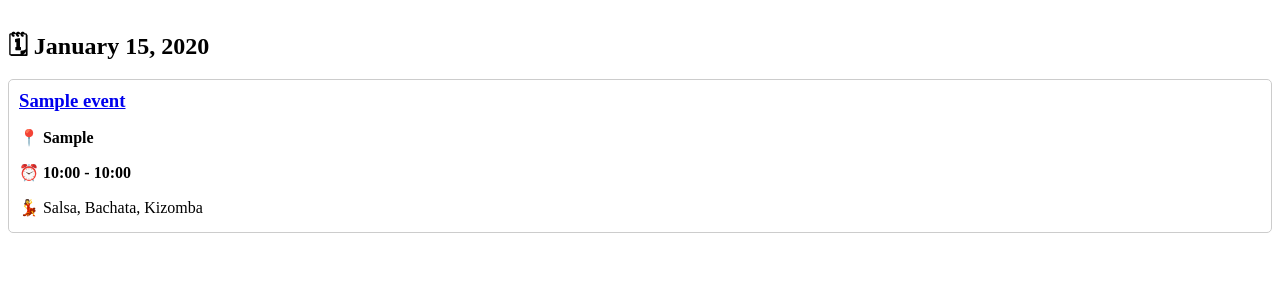
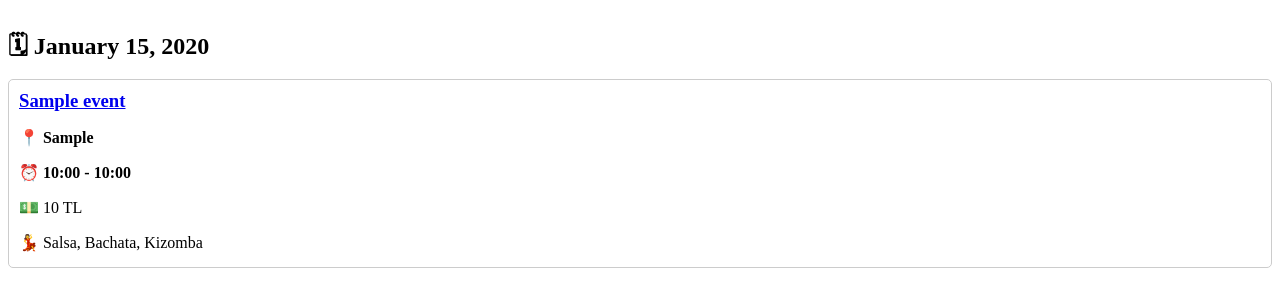
Before and after one commit to canbolukbas/findlatinnights, a Django app: template findlatinnights/events/templates/events/event_list.html in a window 1280 px wide. Shown: the top 307 px of the page. Run offline with Django 4.2, Linux system fonts and the light colour scheme; the template is opened without the code that fills it: values that come from a table or form of the project are taken from there, others are empty; tables that the repository leaves empty hold one stand-in row (values such as "Sample post").

Commit message:
Include price info to the events

```diff
--- a/findlatinnights/events/templates/events/event_list.html
+++ b/findlatinnights/events/templates/events/event_list.html
@@ -20,6 +20,7 @@
             </a>
             <p class="venue">📍 {{ event.venue }}</p>
             <p class="datetime">⏰ {{ event.start_datetime|time:"H:i" }} - {{ event.end_datetime|time:"H:i" }}</p>
+            <p class="price">💵 {{ event.price|floatformat:0 }} TL</p>
             <p class="music">💃
               {% if event.does_play_salsa %} Salsa, {% endif %}
               {% if event.does_play_bachata %} Bachata, {% endif %}
```
